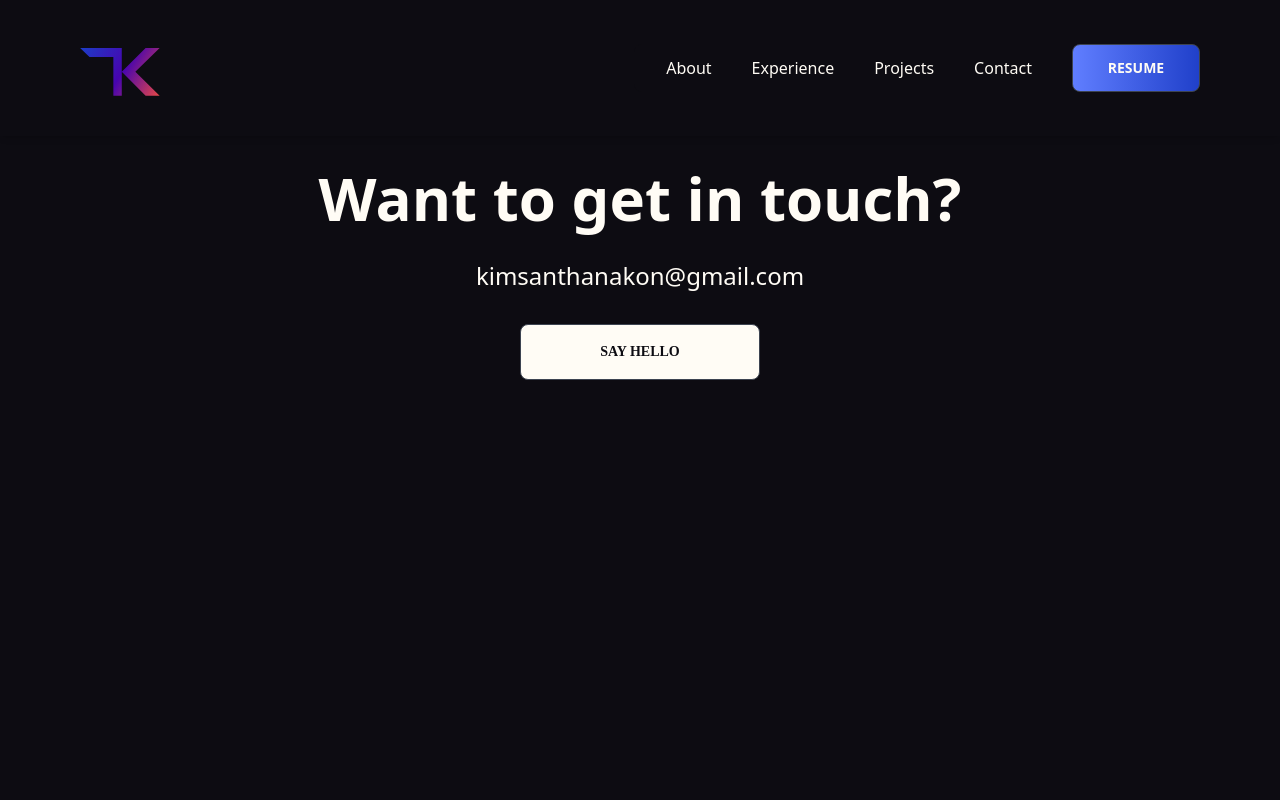
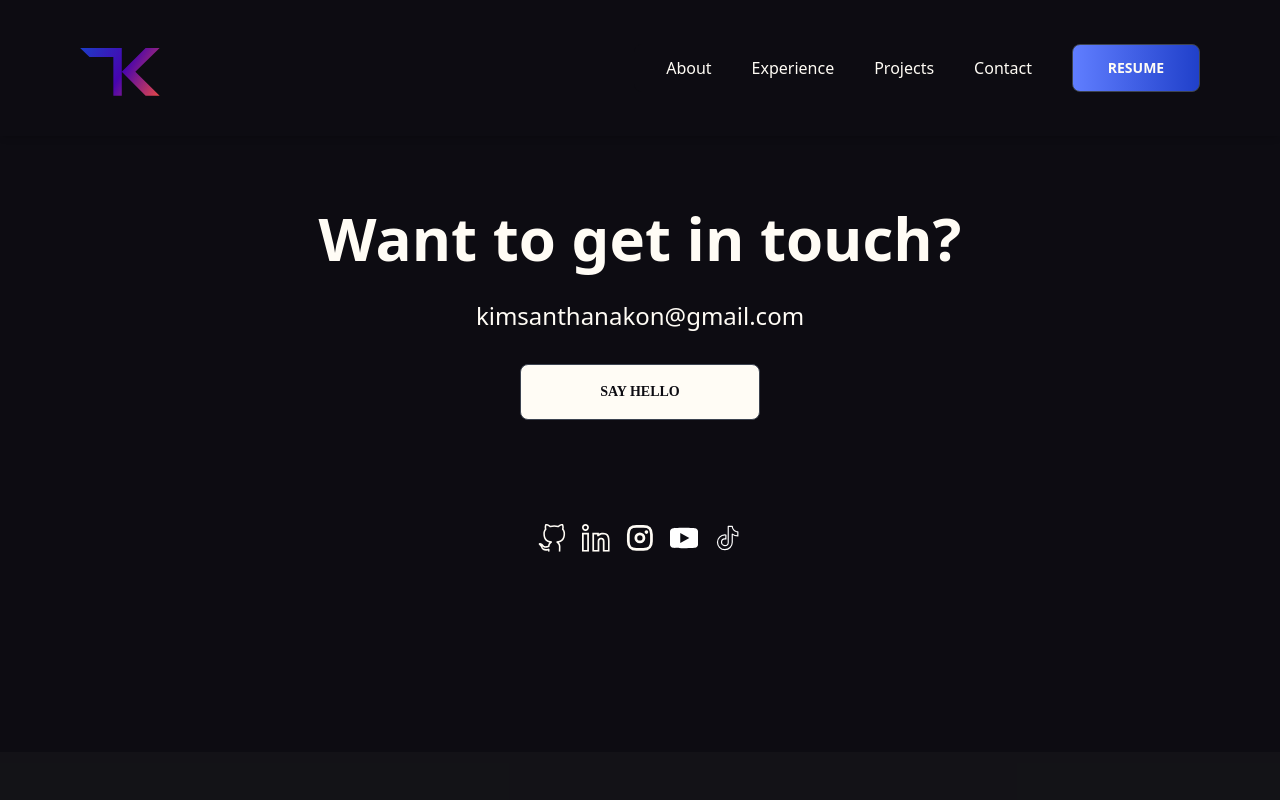
Before and after one commit to konfucius1/portfolio-website, a React (Vite) app: page /contact in a window 1280 px wide. Shown: the top 800 px of the page. Built offline with nearby package versions, Linux system fonts and the light colour scheme.

Commit message:
contact page framer motion

```diff
--- a/src/components/MobileSocial.jsx
+++ b/src/components/MobileSocial.jsx
@@ -35,7 +35,7 @@ const MobileSocial = () => {
           target="_blank"
           rel="noopener noreferrer"
         >
-          <img src={youtube} alt="YouTube" className="p-2 w-11" />
+          <img src={youtube} alt="YouTube" className="p-2 h-11 w-11" />
         </a>
         <a
           href="https://www.tiktok.com/@thanakon_kimsan?is_from_webapp=1&sender_device=pc"
--- a/src/pages/Contact.jsx
+++ b/src/pages/Contact.jsx
@@ -1,9 +1,20 @@
 import { motion } from 'framer-motion';
+import github from '../assets/github-svgrepo-com.svg';
+import linkedin from '../assets/linkedin-svgrepo-com.svg';
+import instagram from '../assets/instagram-svgrepo-com.svg';
+import youtube from '../assets/social-media-icons/youtube-play-svgrepo-com.svg';
+import tiktok from '../assets/social-media-icons/tiktok-outline-svgrepo-com.svg';
+
+const MotionButton = motion.button;
+
+const handleSayHelloClick = () => {
+  window.location.href = 'mailto:kimsanthanakon@gmail.com';
+};
 
 const Contact = () => {
   return (
     <motion.div
-      className="bg-dark h-screen pt-14 px-6 sm:px-12 md:px-24 lg:px-72 flex flex-col justify-start items-center"
+      className="bg-dark pt-24 px-6 sm:px-12 md:px-24 lg:px-72 flex flex-col justify-start items-center"
       initial={{ opacity: 0 }}
       animate={{ opacity: 1 }}
       transition={{ duration: 0.8 }}
@@ -31,15 +42,55 @@ const Contact = () => {
         >
           kimsanthanakon@gmail.com
         </motion.h3>
-        <motion.button
+        <MotionButton
           className="bg-off-white hover:text-off-white font-satoshi btn text-dark aspect-auto w-48 sm:w-60 h-12 sm:h-14"
-          initial={{ y: 20, opacity: 0 }}
-          animate={{ y: 0, opacity: 1 }}
-          transition={{ delay: 0.8, duration: 0.8 }}
+          onClick={handleSayHelloClick}
+          whileHover={{ scale: 1.1 }}
+          whileTap={{ scale: 0.9 }}
         >
           Say Hello
-        </motion.button>
+        </MotionButton>
       </motion.div>
+
+      <div className="flex justify-center items-center pt-24">
+        <div id="left" className="flex flex-row">
+          <a
+            href="https://github.com/konfucius1"
+            target="_blank"
+            rel="noopener noreferrer"
+          >
+            <img src={github} alt="GitHub" className="p-2 w-11" />
+          </a>
+          <a
+            href="https://www.linkedin.com/in/thanakon/"
+            target="_blank"
+            rel="noopener noreferrer"
+          >
+            <img src={linkedin} alt="LinkedIn" className="p-2 w-11" />
+          </a>
+          <a
+            href="https://www.instagram.com/thanakonkimsan/"
+            target="_blank"
+            rel="noopener noreferrer"
+          >
+            <img src={instagram} alt="Instagram" className="p-2 w-11" />
+          </a>
+          <a
+            href="https://www.youtube.com/channel/UCccATyxN0ssiIUZvTu3B4AA"
+            target="_blank"
+            rel="noopener noreferrer"
+          >
+            <img src={youtube} alt="YouTube" className="p-2 h-11 w-11" />
+          </a>
+          <a
+            href="https://www.tiktok.com/@thanakon_kimsan?is_from_webapp=1&sender_device=pc"
+            target="_blank"
+            rel="noopener noreferrer"
+          >
+            <img src={tiktok} alt="TikTok" className="p-2 w-11" />
+          </a>
+        </div>
+      </div>
     </motion.div>
   );
 };
```
